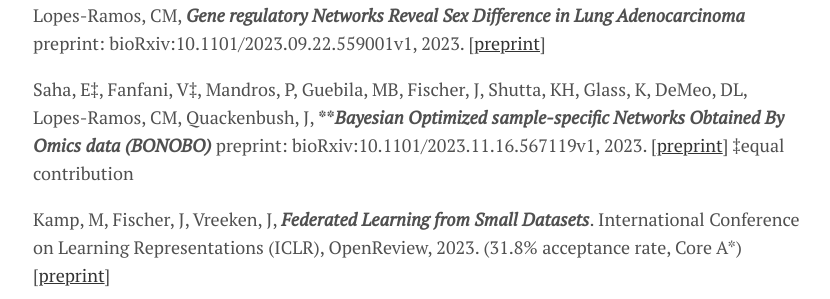
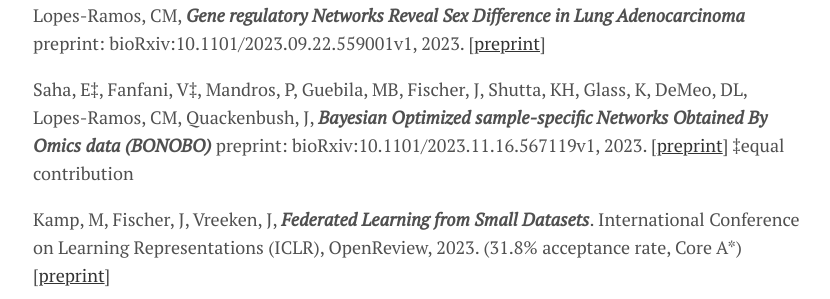
Before and after one commit to FischerJo/FischerJo.github.io, a Jekyll site: the page built from menu/publications.md, in a window 1280 px wide and 900 px high, scrolled down 319 px. Shown: the part 155-454 px from the top of the window, without its empty margins (223-1053 px from the left). Built offline with Jekyll 4.4.1, drawn with Linux system fonts in a browser that asks for light colours.

```diff
--- a/menu/publications.md
+++ b/menu/publications.md
@@ -13,7 +13,7 @@ Hedderich, M‡, Fischer, J‡, Klakow, D, Vreeken, J, ***Understanding and Miti
 
 Saha, E, Guebila, MB, Fanfani, V, Fischer, J, Shutta, KH, Mandros, P, DeMeo, DL, Quackenbush, J, Lopes-Ramos, CM, ***Gene regulatory Networks Reveal Sex Difference in Lung Adenocarcinoma*** preprint: bioRxiv:10.1101/2023.09.22.559001v1, 2023. \[[preprint](https://www.biorxiv.org/content/10.1101/2023.09.22.559001v1)\]
 
-Saha, E‡, Fanfani, V‡, Mandros, P, Guebila, MB, Fischer, J, Shutta, KH, Glass, K, DeMeo, DL, Lopes-Ramos, CM, Quackenbush, J, *****Bayesian Optimized sample-specific Networks Obtained By Omics data (BONOBO)*** preprint: bioRxiv:10.1101/2023.11.16.567119v1, 2023. \[[preprint](https://www.biorxiv.org/content/10.1101/2023.11.16.567119v1)\]
+Saha, E‡, Fanfani, V‡, Mandros, P, Guebila, MB, Fischer, J, Shutta, KH, Glass, K, DeMeo, DL, Lopes-Ramos, CM, Quackenbush, J, ***Bayesian Optimized sample-specific Networks Obtained By Omics data (BONOBO)*** preprint: bioRxiv:10.1101/2023.11.16.567119v1, 2023. \[[preprint](https://www.biorxiv.org/content/10.1101/2023.11.16.567119v1)\]
 ‡equal contribution
 
 Kamp, M, Fischer, J, Vreeken, J, ***Federated Learning from Small Datasets***. International Conference on Learning Representations (ICLR), OpenReview, 2023. (31.8% acceptance rate, Core A*) \[[preprint](https://arxiv.org/abs/2110.03469)\]
```
